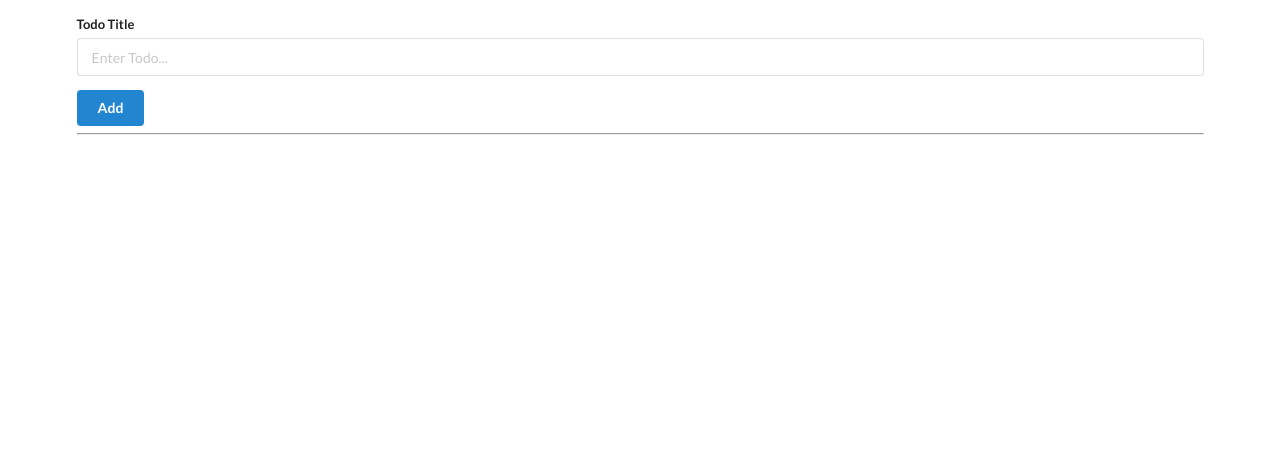
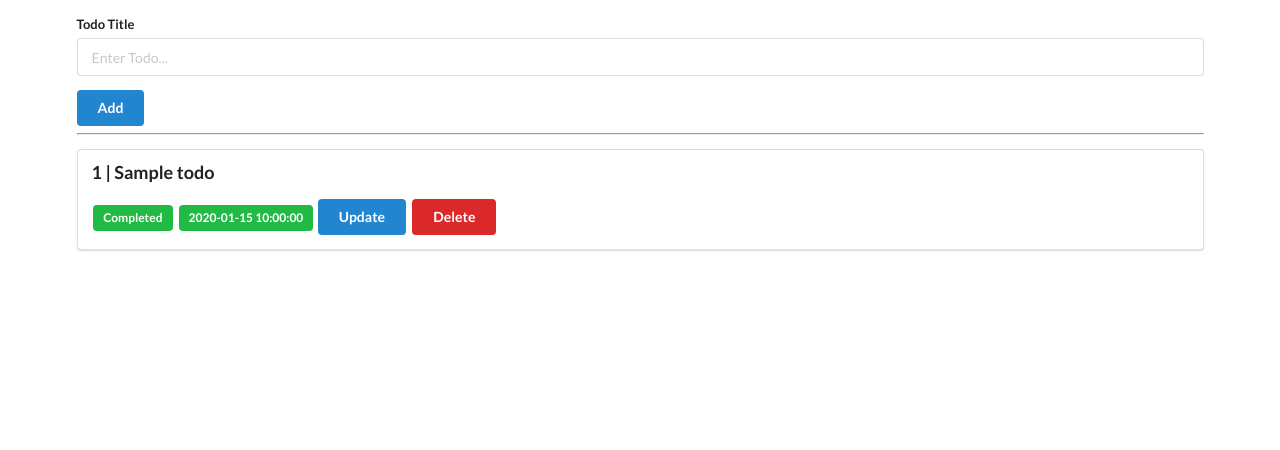
Before and after one commit to KhoiRobert/FastAPI_Notion, a FastAPI app: page / in a window 1280 px wide. Shown: the part 82-532 px from the top of the page. Run offline with FastAPI, Linux system fonts and the light colour scheme; tables that the repository leaves empty hold one stand-in row (values such as "Sample post").

Commit message:
final_test

```diff
--- a/app.py
+++ b/app.py
@@ -9,15 +9,15 @@ from sqlalchemy.orm import Session
 import models
 from database import SessionLocal, engine
 
-models.Base.metadata.create_all(bind=engine)#what it does
+models.Base.metadata.create_all(bind=engine)#1
 
 templates = Jinja2Templates(directory="templates")
 
 app = FastAPI()
 
-app.mount("/static", StaticFiles(directory="static"), name="static")
+app.mount("/static", StaticFiles(directory="static"), name="static")#2
 
-def get_db():
+def get_db():#3
     db = SessionLocal()
     try:
         yield db
@@ -25,15 +25,34 @@ def get_db():
         db.close
 
 @app.get("/")
-def home(request: Request, db: Session = Depends(get_db)):
+def home(request: Request, db: Session = Depends(get_db)):#4
     todos = db.query(models.Todo).all()
-    return templates.TemplateResponse("base.html",{"request": request, "todos_list":todos})
+    return templates.TemplateResponse("base.html",{"request": request, "todo_list":todos})#5
 
 @app.post("/add")
-def add(request:Request, title: str= Form(...), db: Session = Depends(get_db)):
+def add(request: Request, title: str = Form(...), db: Session = Depends(get_db)):
     new_todo = models.Todo(title=title)
     db.add(new_todo)
     db.commit()
 
     url = app.url_path_for("home")
-    return RedirectResponse(url=url, status_code=status.HTTP_303_SEE_OTHER)
+    return RedirectResponse(url=url, status_code=status.HTTP_303_SEE_OTHER)#6
+
+@app.get("/update/{todo_id}")
+def update(request: Request, todo_id: int, db: Session = Depends(get_db)):
+    todo = db.query(models.Todo).filter(models.Todo.id == todo_id).first()#7
+    todo.complete = not todo.complete
+    db.commit()
+
+    url = app.url_path_for("home")
+    return RedirectResponse(url=url, status_code=status.HTTP_302_FOUND)
+
+
+@app.get("/delete/{todo_id}")
+def delete(request: Request, todo_id: int, db: Session = Depends(get_db)):
+    todo = db.query(models.Todo).filter(models.Todo.id == todo_id).first()
+    db.delete(todo)
+    db.commit()
+
+    url = app.url_path_for("home")
+    return RedirectResponse(url=url, status_code=status.HTTP_302_FOUND)
--- a/database.py
+++ b/database.py
@@ -5,6 +5,6 @@ from sqlalchemy.orm import sessionmaker
 SQLALCHEMY_DATABASE_URL = "postgresql://postgres:Khoi2921432@localhost/firstDataProject"
 
 engine = create_engine(
-    SQLALCHEMY_DATABASE_URL)
-SessionLocal = sessionmaker(autoflush=False,autocommit =False,bind=engine)
-Base = declarative_base()
+    SQLALCHEMY_DATABASE_URL)#8
+SessionLocal = sessionmaker(autoflush=False,autocommit =False,bind=engine)#9
+Base = declarative_base()#10
--- a/models.py
+++ b/models.py
@@ -5,9 +5,9 @@ from database import Base
 
 
 class Todo(Base):
-    __tablename__ = "todos"
+    __tablename__ = "todos"#11
 
-    id = Column(Integer, primary_key=True, index=True )
+    id = Column(Integer, primary_key=True, index=True )#12
     title =Column(String)
     complete = Column(Boolean, default=False)
-    date_created = Column(DateTime(timezone=True), server_default=func.now())
+    date_created = Column(DateTime(timezone=True), server_default=func.now())#13
--- a/templates/base.html
+++ b/templates/base.html
@@ -33,6 +33,7 @@
             {% else %}
             <span class="ui green label">Completed</span>
             {% endif %}
+            <span class="ui green label">{{todo.date_created}}</span>
 
             <a class="ui blue button" href="/update/{{ todo.id }}">Update</a>
             <a class="ui red button" href="/delete/{{ todo.id }}">Delete</a>
```
Also changed, not shown: 1 other file.
